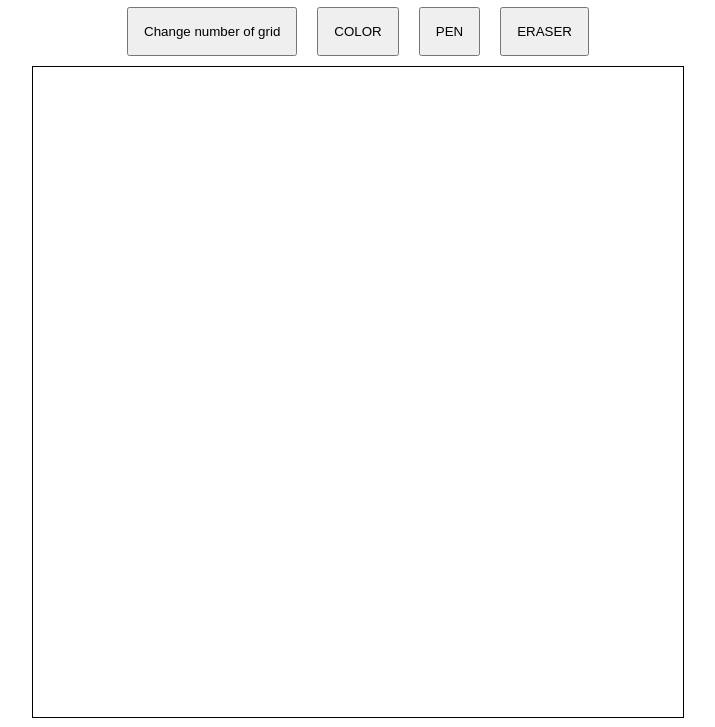
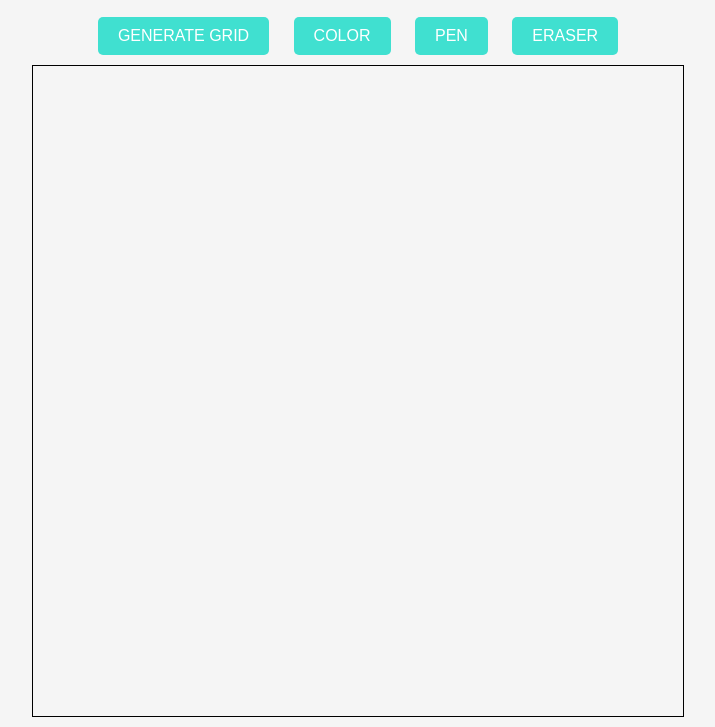
Before and after one commit to janphsantiago/etchSketch, a plain HTML site: page index.html in a window 1280 px wide. Shown: the part 73-800 px from the top of the page, without its empty margins (282-997 px from the left). Drawn offline with Linux system fonts and the light colour scheme.

Commit message:
Updated style for HTML and css
Adjusted the styling for buttons and h1.

```diff
--- a/index.html
+++ b/index.html
@@ -9,7 +9,7 @@
 <body>
     <h1>Etch A Sketch</h1>
     <div class="powerBtns">
-        <button id="generateGridBtn">Change number of grid</button>
+        <button id="generateGridBtn">GENERATE GRID</button>
         <button id="color">COLOR</button>
         <button id="pen">PEN</button>
         <button id="eraser">ERASER</button>
--- a/style.css
+++ b/style.css
@@ -1,10 +1,17 @@
 body{
+    font-family: Arial, sans-serif;
+    margin: 0;
+    padding: 0;
+    background-color: #F5F5F5;
+}
+h1 {
     text-align: center;
+    color: #1E90FF;
 }
-.powerBtns{
-    display: flex;
-    gap: 20px;
-    justify-content: center;
+
+.powerBtns {
+    text-align: center;
+    margin-top: 20px;
 }
 .grid-container {
     display: flex;
@@ -13,14 +20,24 @@ body{
     height: 650px;
     margin: 0 auto;
     border: 1px solid black;
+    cursor: pointer;
 }
 button{
-    padding: 15px;
-    margin-bottom: 10px;
+    padding: 10px 20px;
+    margin: 10px 10px;
+    border: none;
+    border-radius: 5px;
+    cursor: pointer;
+    background-color: #40E0D0;
+    color: #ffffff;
+    font-size: 16px;
+    font-weight: 300;
 }
-button:hover{
-    cursor: pointer;
+
+button:hover {
+    background-color: #1E90FF;
 }
+
 /* GRID BOX */
 .grid-item {
     width: calc(100% / 16);
```
